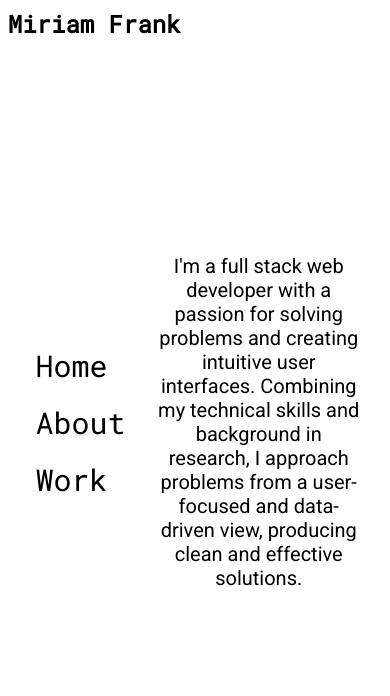
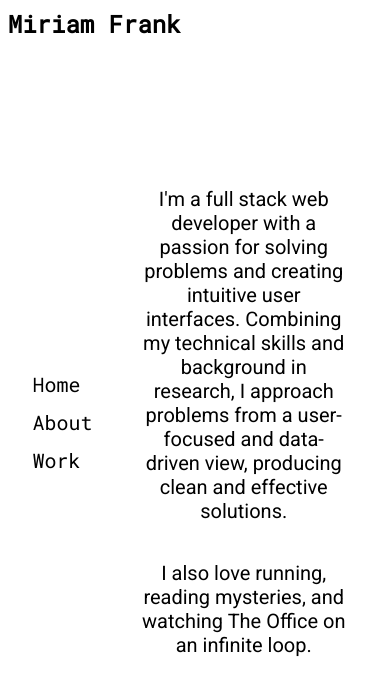
Before and after one commit to miriamfrank23/miriamfrank23.github.io, a React (Create React App) app: page /about in a window 390 px wide. Shown: the top 696 px of the page. Built offline with nearby package versions, Linux system fonts and the light colour scheme.

Commit message:
project containers

```diff
--- a/src/About/About.js
+++ b/src/About/About.js
@@ -9,9 +9,12 @@ const About = () => {
       <div className='App'>
         <NavBar />
         <div className={style.about}>
-          <p>
-          I'm a full stack web developer with a passion for solving problems and creating intuitive user interfaces. Combining my technical skills and background in research, I approach problems from a user-focused and data-driven view, producing clean and effective solutions.
-          </p>
+          <span>
+            I'm a full stack web developer with a passion for solving problems and creating intuitive user interfaces. Combining my technical skills and background in research, I approach problems from a user-focused and data-driven view, producing clean and effective solutions.
+          </span>
+          <span>
+            I also love running, reading mysteries, and watching The Office on an infinite loop.
+          </span>
         </div>
       </div>
     );
--- a/src/About/About.module.css
+++ b/src/About/About.module.css
@@ -1,9 +1,12 @@
 .about {
-  display: flex;
-  flex-direction: column;
-  width: 100%;
-  align-items: center;
+  display: grid;
+  grid-template-columns: 75%;
+  align-items: top;
   justify-content: center;
-  padding: 5%;
-  position: relative;
+  align-content: center;
+  row-gap: 5%;
 }
+
+span {
+  display:block;
+}
--- a/src/NavBar/NavBar.module.css
+++ b/src/NavBar/NavBar.module.css
@@ -14,3 +14,19 @@
 .navLink:hover {
   text-shadow: 0 3px 1px rgba(194,195,208,1);
 }
+
+@media only screen and (max-width: 650px) {
+
+  .navLink {
+    font-size: 1em;
+  }
+
+}
+
+@media only screen and (max-width: 450px) {
+
+  .navLink {
+    font-size: 1em;
+  }
+
+}
--- a/src/Work/Work.js
+++ b/src/Work/Work.js
@@ -11,6 +11,7 @@ const Work = () => {
         <NavBar />
         <div className={style.main}>
           <div className={style.project}>
+            <div className={style.info}>
               <h3>
                 Book Ends
               </h3>
@@ -18,9 +19,11 @@ const Work = () => {
               <a href="https://github.com/miriamfrank23/Book-Ends-frontend">
                 <FontAwesome.FaGithub />
               </a>
-            <iframe src="https://player.vimeo.com/video/310054916" width="640" height="400" frameBorder="0" webkitallowfullscreen='true' mozallowfullscreen='true' allowFullScreen={true}></iframe>
+            </div>
+            <iframe src="https://player.vimeo.com/video/310054916" width="640" height="400" frameBorder="0" webkitallowfullscreen='true' mozallowfullscreen='true' allowFullScreen={true} title='books'></iframe>
           </div>
           <div className={style.project}>
+            <div className={style.info}>
               <h3>
                 Fantasy Recipes
               </h3>
@@ -28,9 +31,11 @@ const Work = () => {
               <a href="https://github.com/miriamfrank23/Fantasy-Recipes-frontend">
                 <FontAwesome.FaGithub />
               </a>
-            <iframe src="https://player.vimeo.com/video/310059656" width="640" height="400" frameBorder="0" webkitallowfullscreen='true' mozallowfullscreen='true' allowFullScreen={true}></iframe>
+            </div>
+            <iframe src="https://player.vimeo.com/video/310059656" width="640" height="400" frameBorder="0" webkitallowfullscreen='true' mozallowfullscreen='true' allowFullScreen={true} title='recipes'></iframe>
           </div>
           <div className={style.project}>
+            <div className={style.info}>
               <h3>
                 Single Player SET
               </h3>
@@ -39,6 +44,7 @@ const Work = () => {
             </div>
           </div>
         </div>
+      </div>
     );
 
 }
--- a/src/Work/Work.module.css
+++ b/src/Work/Work.module.css
@@ -1,14 +1,12 @@
 .main {
-  display: flex;
-  align-items: center;
+  display: grid;
+  grid-template-columns: 50% 50%;
   justify-content: center;
-  flex-wrap: wrap;
-  width: 100%;
+  row-gap: 5%;
 }
 
 iframe {
-  max-width: 500px;
-  max-height: 500px;
+  max-width: 95%;
 }
 
 .project {
@@ -16,27 +14,20 @@ iframe {
   display: flex;
   flex-direction: column;
   align-items: center;
-  justify-content: center;
+  background-color: rgba(194,195,208,1);
+  border-radius: 3px;
+  padding: 1%;
+  border: black solid;
 }
 
 h3 {
   font-family: 'Roboto Mono', monospace;
 }
 
-@media only screen and (max-width: 650px) {
+@media only screen and (max-width: 1200px) {
 
-    iframe {
-      max-width: 200px;
-      max-height: 200px;
+    .main {
+      grid-template-columns: 80%;
     }
 
 }
-
-@media only screen and (max-width: 450px) {
-
-  iframe {
-    max-width: 100px;
-    max-height: 100px;
-  }
-
-}
--- a/src/index.css
+++ b/src/index.css
@@ -6,6 +6,7 @@ body, html {
     sans-serif;
   -webkit-font-smoothing: antialiased;
   -moz-osx-font-smoothing: grayscale;
+  box-sizing: border-box;
 }
 
 
```
Lines whose indentation alone changed are shown as unchanged.
